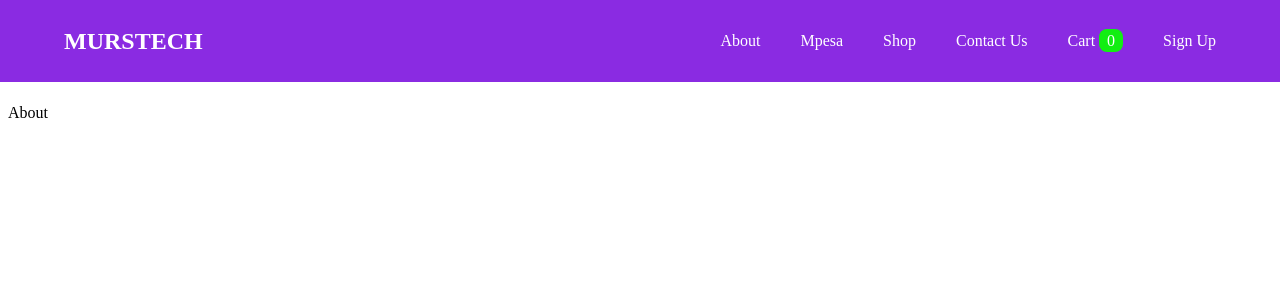
After one commit to erastusnzula/emutech, a Django app: page /about/ in a window 1280 px wide. The commit adds this page. Shown: the top 300 px of the page. Run offline with Django 5.2, Linux system fonts and the light colour scheme; some libraries are stand-ins or nearby versions.

Commit message:
changes-jb

```diff
--- /dev/null
+++ b/emu/templates/emu/about.html
@@ -0,0 +1,6 @@
+{% extends "emu/base.html" %}
+{% load static %}
+{%block title%}|About{% endblock %}
+{% block content %}
+<p>About</p>
+{% endblock %}
--- a/emu/templates/emu/base.html
+++ b/emu/templates/emu/base.html
@@ -53,7 +53,7 @@
 <body>
 <nav class="navbar">
     <div class="nav-container">
-        <a id="logo" href="/">MURSTECH Solutions</a>
+        <a id="logo" href="/">MURSTECH</a>
         <input type="checkbox" id="check-box"/>
         <label for="check-box" class="menu-icon">
             <i class="fa-solid fa-bars" id="menu-icon"></i>
@@ -61,7 +61,7 @@
         </label>
         <ul class="nav-items">
             <li class="nav-item">
-                <a class="nav-link" href="#" style="--i:0;">About</a>
+                <a class="nav-link" href="{% url 'emu:about' %}" style="--i:0;">About</a>
             </li>
             <li class="nav-item">
                 <a class="nav-link" href="{% url 'mpesa:stk-push' %}" style="--i:1;">Mpesa</a>
@@ -70,11 +70,20 @@
                 <a class="nav-link" href="{% url 'emu:item-list' %}" style="--i:2;">Shop</a>
             </li>
             <li class="nav-item">
-                <a class="nav-link" href="#" style="--i:3;">Contact Us</a>
+                <a class="nav-link" href="{% url 'emu:contact' %}" style="--i:3;">Contact Us</a>
             </li>
             <li class="nav-item">
                 <a class="nav-link" href="{% url 'emu:add-to-cart' %}" style="--i:4;">Cart <span class="cart-badge">{{request.user|cart_items_count}}</span></a>
             </li>
+            {% if request.user.is_authenticated %}
+            <li class="nav-item">
+                <a class="nav-link" href="{% url 'emu:login' %}" style="--i:3;">Sign In</a>
+            </li>
+            {%else%}
+            <li class="nav-item">
+                <a class="nav-link" href="{% url 'emu:register' %}" style="--i:3;">Sign Up</a>
+            </li>
+            {%endif%}
         </ul>
     </div>
 </nav>
--- /dev/null
+++ b/emu/templates/emu/contact.html
@@ -0,0 +1,6 @@
+{% extends "emu/base.html" %}
+{% load static %}
+{%block title%}|Contact{% endblock %}
+{% block content %}
+<p>Contact</p>
+{% endblock %}
--- /dev/null
+++ b/emu/templates/emu/login.html
@@ -0,0 +1,6 @@
+{% extends "emu/base.html" %}
+{% load static %}
+{%block title%}|Login{% endblock %}
+{% block content %}
+<p>Login</p>
+{% endblock %}
--- /dev/null
+++ b/emu/templates/emu/logout.html
@@ -0,0 +1,6 @@
+{% extends "emu/base.html" %}
+{% load static %}
+{%block title%}|Logout{% endblock %}
+{% block content %}
+<p>Logout</p>
+{% endblock %}
--- /dev/null
+++ b/emu/templates/emu/paypal_payment.html
@@ -0,0 +1,6 @@
+{% extends "emu/base.html" %}
+{% load static %}
+{%block title%}|Paypal{% endblock %}
+{% block content %}
+<p>Paypal</p>
+{% endblock %}
--- /dev/null
+++ b/emu/templates/emu/register.html
@@ -0,0 +1,6 @@
+{% extends "emu/base.html" %}
+{% load static %}
+{%block title%}|Sign Up{% endblock %}
+{% block content %}
+<p>Sign Up</p>
+{% endblock %}
--- /dev/null
+++ b/emu/templates/emu/stripe_payment.html
@@ -0,0 +1,6 @@
+{% extends "emu/base.html" %}
+{% load static %}
+{%block title%}|Stripe{% endblock %}
+{% block content %}
+<p>Stripe</p>
+{% endblock %}
--- a/emu/urls.py
+++ b/emu/urls.py
@@ -10,4 +10,11 @@ urlpatterns = [
     path('checkout/', views.Checkout.as_view(), name='checkout'),
     path('cart_items/', views.CartItems.as_view(), name='cart-items'),
     path('add-coupon/', views.AddCoupon.as_view(), name='add-coupon'),
+    path('paypal/', views.PaypalPayment.as_view(), name="paypal"),
+    path('stripe/', views.StripePayment.as_view(), name='stripe'),
+    path('register/', views.Register.as_view(), name='register'),
+    path('login/', views.Login.as_view(), name='login'),
+    path('contact/', views.Contact.as_view(), name='contact'),
+    path('logout/', views.Logout.as_view(), name='logout'),
+    path('about/', views.About.as_view(), name='about'),
 ]
--- a/emu/views.py
+++ b/emu/views.py
@@ -243,3 +243,32 @@ class AddCoupon(View):
             except:
                 print("error")
                 return redirect('emu:checkout')
+
+class PaypalPayment(View):
+    def get(self, *args, **kwargs):
+        return render(self.request, 'emu/paypal_payment.html')
+
+
+class StripePayment(View):
+    def get(self, *args, **kwargs):
+        return render(self.request, 'emu/stripe_payment.html')
+
+class Register(View):
+    def get(self, *args, **kwargs):
+        return render(self.request, 'emu/register.html')
+
+class Login(View):
+    def get(self, *args, **kwargs):
+        return render(self.request, 'emu/login.html')
+
+class Logout(View):
+    def get(self, *args, **kwargs):
+        return render(self.request, 'emu/logout.html')
+
+class Contact(View):
+    def get(self, *args, **kwargs):
+        return render(self.request, 'emu/contact.html')
+
+class About(View):
+    def get(self, *args, **kwargs):
+        return render(self.request, 'emu/about.html')
--- a/emutech/settings.py
+++ b/emutech/settings.py
@@ -120,7 +120,7 @@ USE_TZ = True
 CSRF_TRUSTED_ORIGINS = [
     "http://localhost:8000",
     "http://127.0.0.1:8000",
-    config('NGROK_URL')
+    # config('NGROK_URL')
 ]
 SECURE_CROSS_ORIGIN_OPENER_POLICY='same-origin-allow-popups'
 
```
Also changed, not shown: emu/templates/emu/checkout.html (+7 -1 lines), mpesa/templates/mpesa/stk_push.html (+5 -2 lines), mpesa/views.py (+16 -4 lines), requirements.txt (+13 -3 lines), emu/migrations/0012_alter_item_name.py (added), 2 other files.
